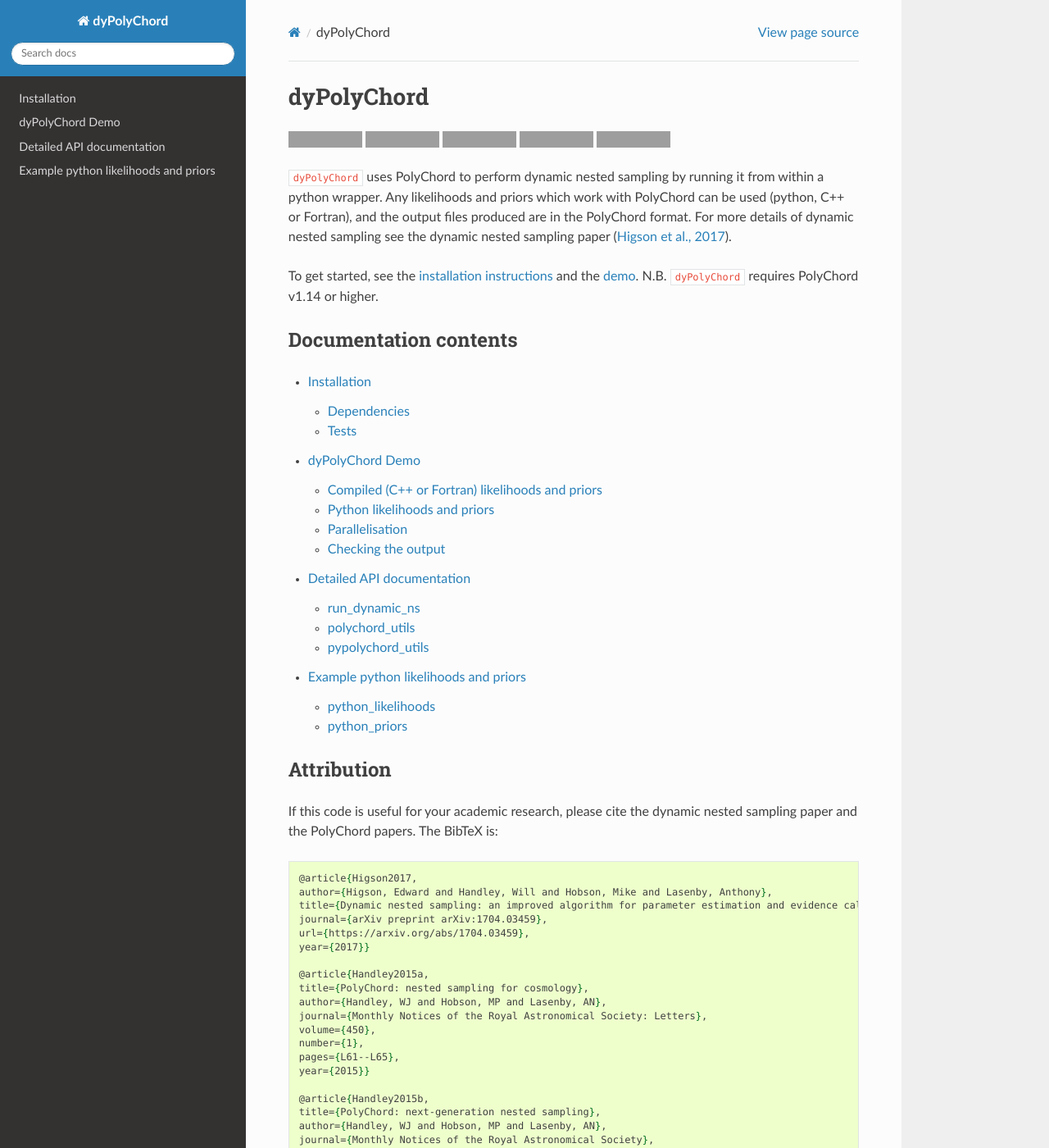
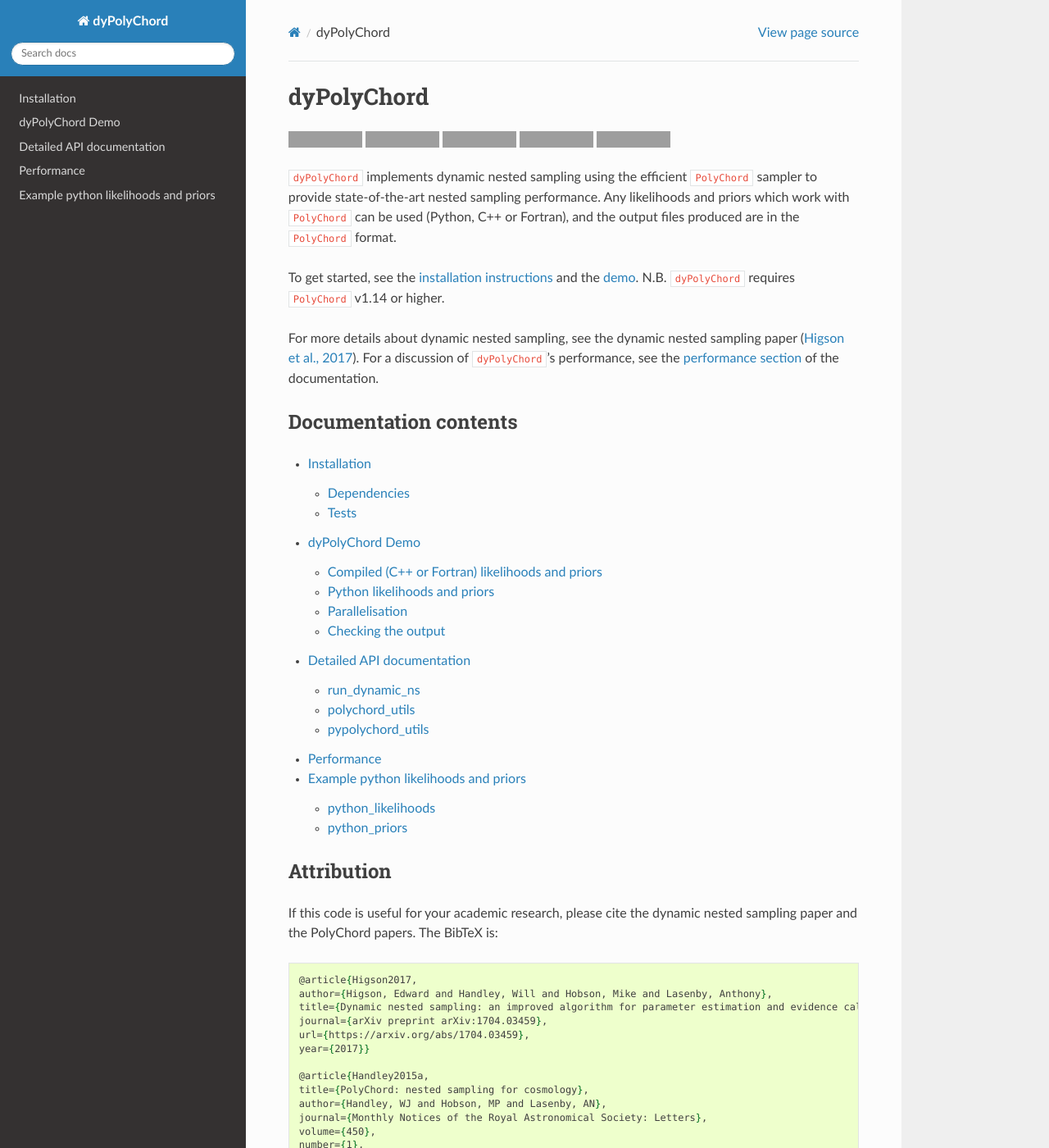
Before and after one commit to ejhigson/dyPolyChord, a Sphinx documentation site: the page built from docs/index.rst, in a window 1280 px wide and 1400 px high. Shown: the whole window at 82% size. Built offline with Sphinx 7.4.7 and the Read the Docs theme 2.0.0, drawn with Linux system fonts in a browser that asks for light colours; grey boxes are pictures that could not be loaded.

Commit message:
adding performance section of docs following paper

```diff
--- a/docs/index.rst
+++ b/docs/index.rst
@@ -14,11 +14,14 @@ dyPolyChord
 .. image:: https://img.shields.io/badge/license-MIT-blue.svg
    :target: https://github.com/ejhigson/dyPolyChord/blob/master/LICENSE
 
-``dyPolyChord`` uses PolyChord to perform dynamic nested sampling by running it from within a python wrapper. Any likelihoods and priors which work with PolyChord can be used (python, C++ or Fortran), and the output files produced are in the PolyChord format.
-For more details of dynamic nested sampling see the dynamic nested sampling paper (`Higson et al., 2017 <https://arxiv.org/abs/1704.03459>`_).
+``dyPolyChord`` implements dynamic nested sampling using the efficient ``PolyChord`` sampler to provide state-of-the-art nested sampling performance.
+Any likelihoods and priors which work with ``PolyChord`` can be used (Python, C++ or Fortran), and the output files produced are in the ``PolyChord`` format.
 
 To get started, see the `installation instructions <http://dyPolyChord.readthedocs.io/en/latest/install.html>`_ and the `demo <http://dyPolyChord.readthedocs.io/en/latest/demo.html>`_.
-N.B. ``dyPolyChord`` requires PolyChord v1.14 or higher.
+N.B. ``dyPolyChord`` requires ``PolyChord`` v1.14 or higher.
+
+For more details about dynamic nested sampling, see the dynamic nested sampling paper (`Higson et al., 2017 <https://arxiv.org/abs/1704.03459>`_).
+For a discussion of ``dyPolyChord``'s performance, see the `performance section <http://dyPolyChord.readthedocs.io/en/latest/performance.html>`_ of the documentation.
 
 Documentation contents
 ----------------------
@@ -29,6 +32,7 @@ Documentation contents
    install
    demo
    api
+   performance
    likelihoods_and_priors
 
 Attribution
```
Also changed, not shown: docs/performance.rst (added, +15 -0 lines).
